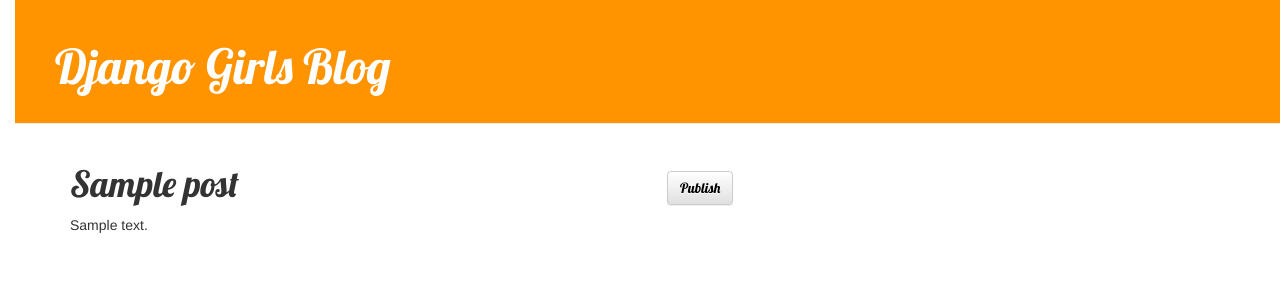
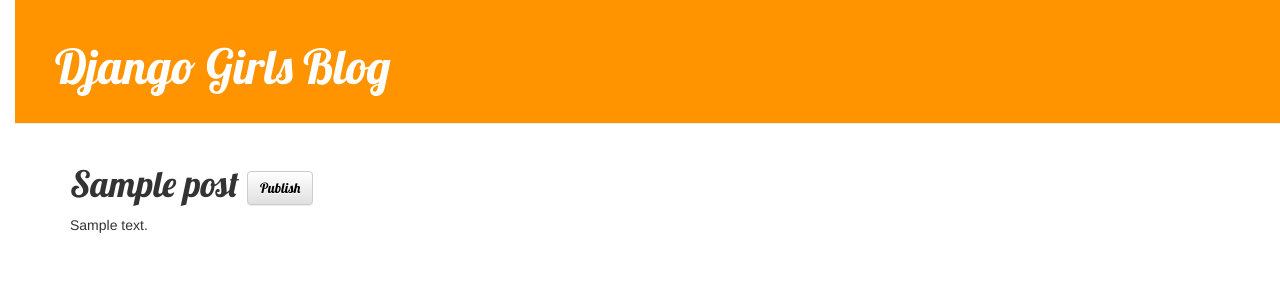
Before and after one commit to jadorepaisley12/my-first-blog, a Django app: page /post/1/ in a window 1280 px wide. Shown: the top 300 px of the page. Run offline with Django 3.2, Linux system fonts and the light colour scheme; tables that the repository leaves empty hold one stand-in row (values such as "Sample post"); some libraries are stand-ins or nearby versions.

Commit message:
Correct margin

```diff
--- a/blog/templates/blog/post_detail.html
+++ b/blog/templates/blog/post_detail.html
@@ -4,11 +4,11 @@
 <div class="post">
     <h1>{{ post.title }}
         {% if post.published_date %}
-        <div class="date" style="margin-left: 420px;">
+        <div class="date">
             {{ post.published_date }}
         </div>
         {% else %}
-        <a class="btn btn-default" style="margin-left: 420px;" href="{% url 'post_publish' pk=post.pk %}">Publish</a>
+        <a class="btn btn-default" href="{% url 'post_publish' pk=post.pk %}">Publish</a>
         {% endif %}
         {% if user.is_authenticated %}
         <a class="btn btn-default" href="{% url 'post_edit' pk=post.pk %}"><span
```
